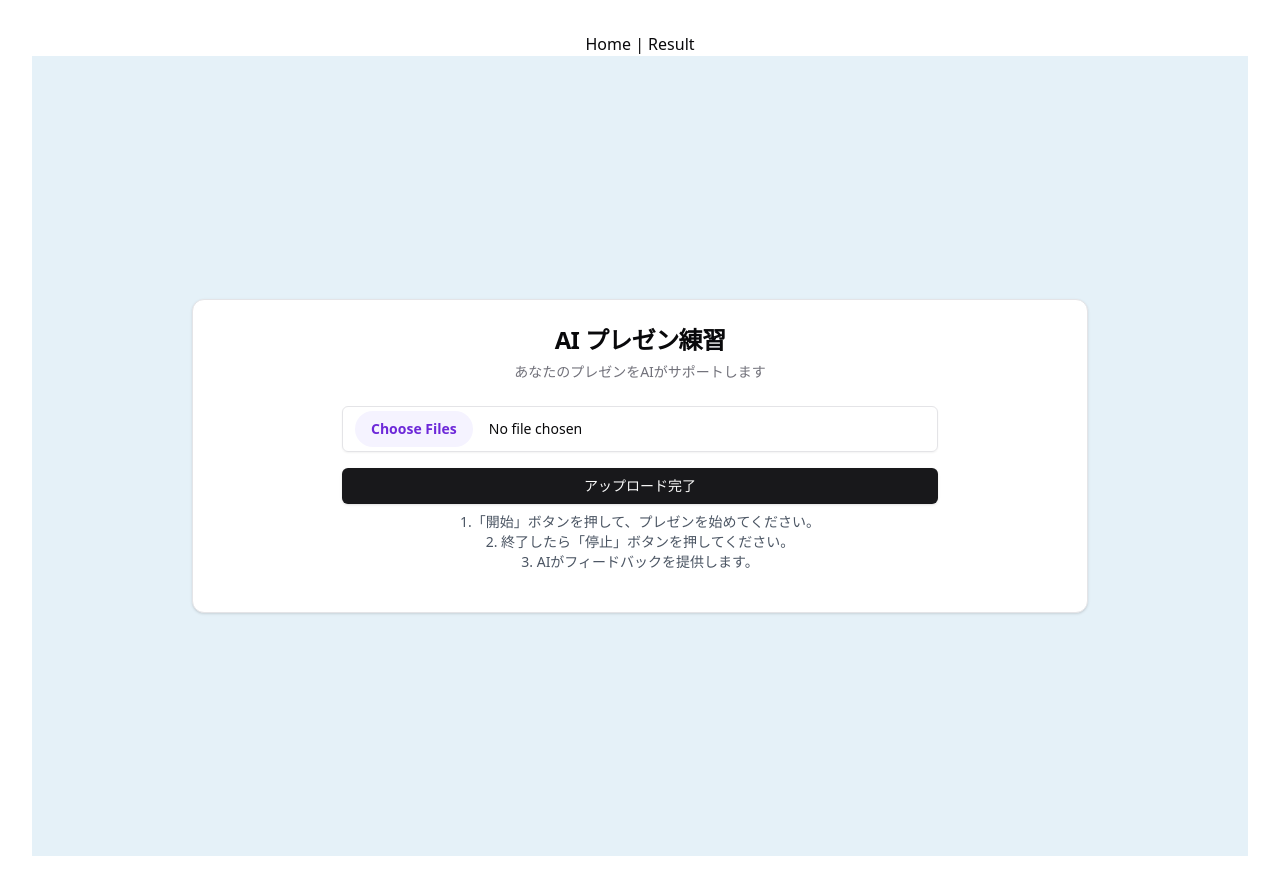
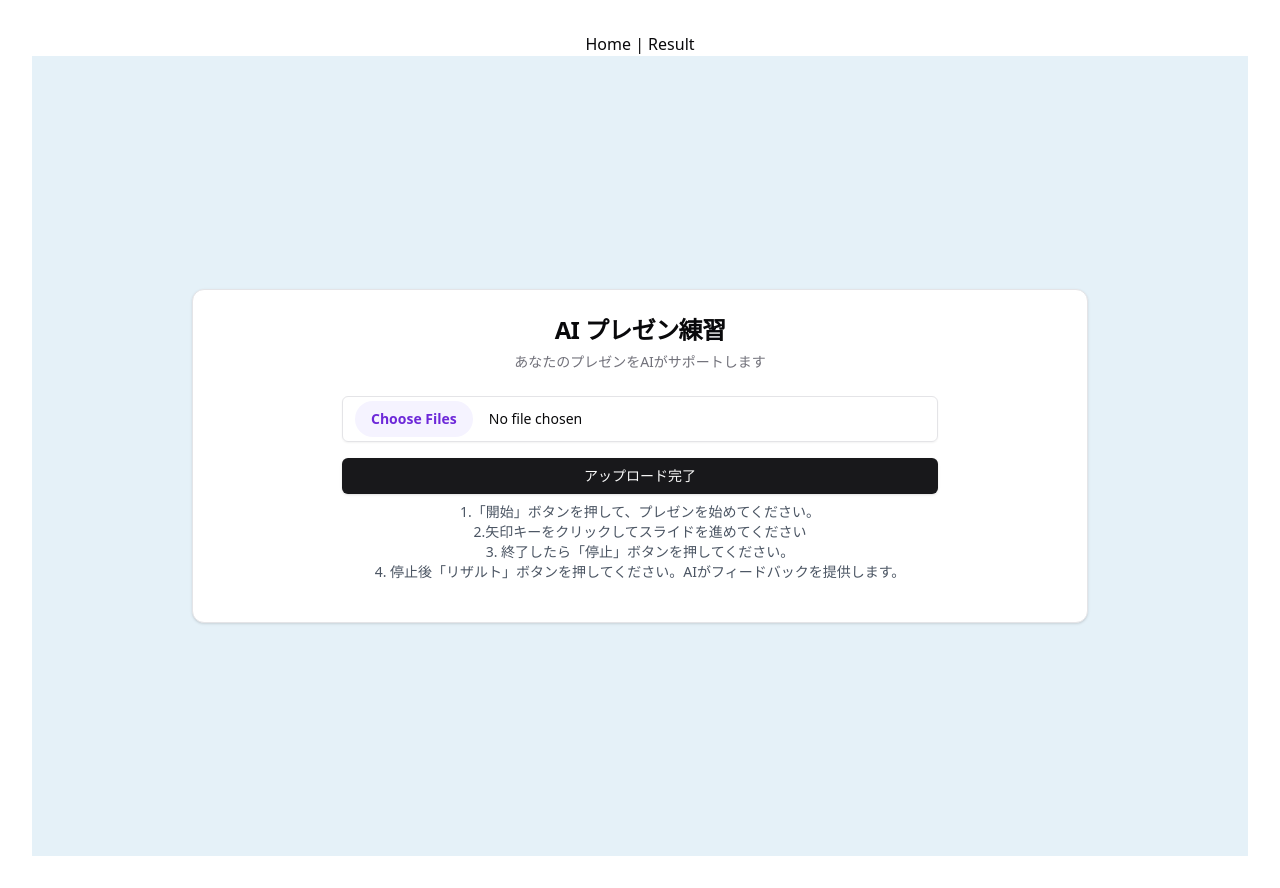
Before and after one commit to mathsuky/AI-Presentation-Prac, a React (Vite) app in the folder client/: page / in a window 1280 px wide. Built offline with nearby package versions, Linux system fonts and the light colour scheme.

Commit message:
naiyouhennkou

```diff
--- a/client/src/Home.tsx
+++ b/client/src/Home.tsx
@@ -40,9 +40,11 @@ export default function TopScreen() {
           <p className="mb-4 w-2/3 mx-auto text-sm text-gray-600">
             1.「開始」ボタンを押して、プレゼンを始めてください。
             <br />
-            2. 終了したら「停止」ボタンを押してください。
+            2.矢印キーをクリックしてスライドを進めてください
+            <br/>
+            3. 終了したら「停止」ボタンを押してください。
             <br />
-            3. AIがフィードバックを提供します。
+            4. 停止後「リザルト」ボタンを押してください。AIがフィードバックを提供します。
           </p>
         </CardContent>
       </Card>
--- a/client/src/components/HomeScreen.tsx
+++ b/client/src/components/HomeScreen.tsx
@@ -233,7 +233,7 @@ const HomeScreen: React.FC<HomeScreenProps> = ({ images }) => {
           onClick={handleToResult}
           className="w-32 bg-blue-500 hover:bg-blue-600 ml-2"
         >
-          終了
+          リザルト
         </Button>
       </div>
     </div>
```
